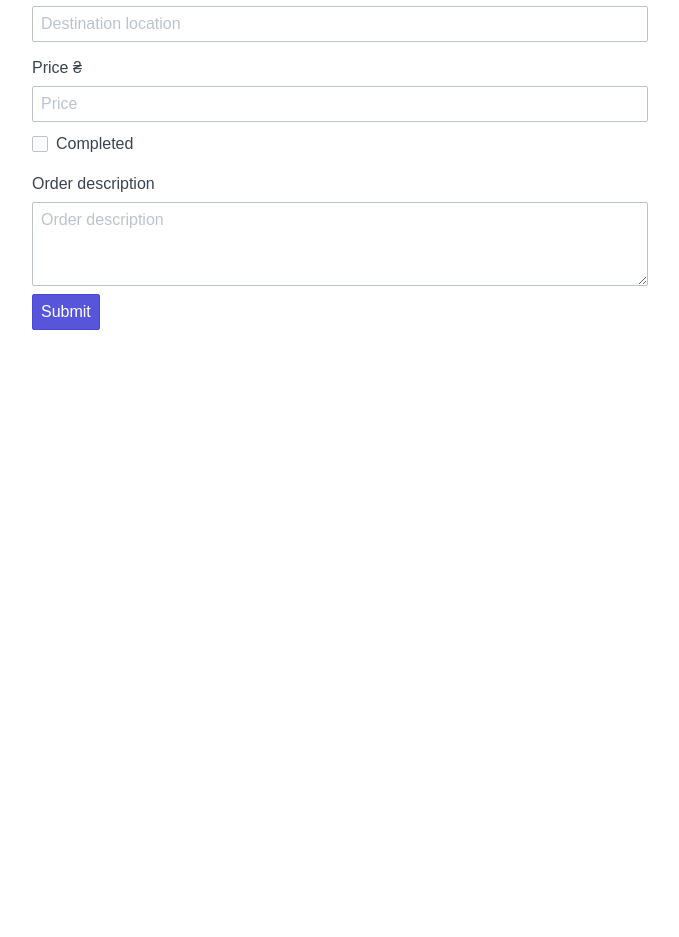
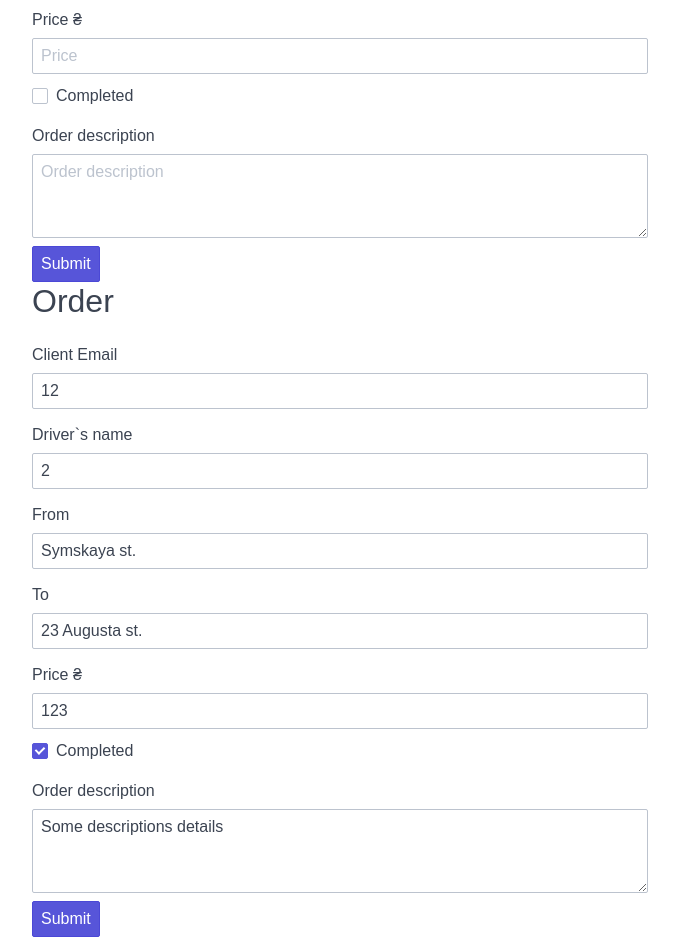
Before and after one commit to logicandy/taxi-3, a React (Create React App) app: page /dispatcher in a window 1280 px wide. Shown: the part 440-1377 px from the top of the page, without its empty margins (300-979 px from the left). Before the commit the page ends 800 px from the top, so only its background shows below. Built offline with nearby package versions, Linux system fonts and the light colour scheme.

Commit message:
Added components for form behavior

```diff
--- a/src/components/Dispatcher/Dispatcher.js
+++ b/src/components/Dispatcher/Dispatcher.js
@@ -1,5 +1,6 @@
 import React from 'react';
-import OrderEditForm from '../OrderEditForm/OrderEditForm';
+import EditOrderHandler from '../OrderEditForm/EditOrderHandler';
+import AddOrderHandler from '../OrderEditForm/AddOrderHandler';
 import './Dispatcher.css';
 
 
@@ -8,9 +9,9 @@ export default class Dispatcher extends React.Component {
     return (
       <div className="Dispatcher container">
         <h1 className="Dispatcher-title"> Dispatcher page </h1>
-        <OrderEditForm/>
+        <AddOrderHandler/>
+        <EditOrderHandler/>
       </div>
-
     );
   }
 }
--- /dev/null
+++ b/src/components/OrderEditForm/AddOrderHandler.js
@@ -0,0 +1,26 @@
+import React from 'react';
+import OrderEditForm from './OrderForm.js';
+
+export default class AddOrderHandler extends React.Component {
+
+  constructor() {
+    super();
+    this.state = {
+      order: null
+    };
+    this.handleAddSubmit = this.handleAddSubmit.bind(this);
+  }
+
+  handleAddSubmit() {
+    console.log('Added');
+    return false;
+  }
+
+  render() {
+    return (
+      <OrderEditForm
+        onSubmit={this.handleAddSubmit}
+      />
+    );
+  }
+}
--- /dev/null
+++ b/src/components/OrderEditForm/EditOrderHandler.js
@@ -0,0 +1,40 @@
+import React from 'react';
+import OrderEditForm from './OrderForm.js';
+const json = require('./order.json');
+
+export default class EditOrderHandler extends React.Component {
+
+  constructor() {
+    super();
+    this.state = {
+      order: null
+    };
+    this.loadData = this.loadData.bind(this);
+    this.handleEditSubmit = this.handleEditSubmit.bind(this)
+  }
+
+  componentWillMount() {
+    console.log(json);
+    this.loadData();
+  }
+
+  loadData() {
+    this.setState({
+      order: json
+    })
+  }
+
+  handleEditSubmit(e) {
+    e.preventDefault();
+    console.log('Edited');
+  }
+
+  render() {
+    return (
+      <OrderEditForm
+        onSubmit={this.handleEditSubmit}
+        order={this.state.order}
+      />
+    );
+  }
+}
--- a/src/components/OrderEditForm/OrderEditForm.js
+++ /dev/null
@@ -1,55 +0,0 @@
-import React from 'react';
-import './OrderEditForm.css';
-
-export default class OrderEditForm extends React.Component {
-  render() {
-    return (
-      <form className="OrderEditForm column col-6">
-        <div className="form-group">
-          <h2>Order</h2>
-          <label className="form-label">Client Email </label>
-          <input className="form-input" type="text" list="clients-emails" placeholder="Client Email"/><br/>
-          <datalist className="form-select" id="clients-emails">
-            <option>Client Email1</option>
-            <option>Client Email2</option>
-            <option>Client Email3</option>
-          </datalist>
-        </div>
-        <div className="form-group">
-          <label className="form-label">Driver`s name </label>
-          <input className="form-input" type="text" list="drivers-names" placeholder="Driver`s Name"/><br/>
-          <datalist className="form-select" id="drivers-names">
-            <option>Driver`s Name1</option>
-            <option>Driver`s Name2</option>
-            <option>Driver`s Name3</option>
-          </datalist>
-        </div>
-        <div className="form-group">
-          <label className="form-label" placeholder="From">From</label>
-          <input className="form-input" type="text" placeholder="Start location"/>
-        </div>
-        <div className="form-group">
-          <label className="form-label" placeholder="From">To</label>
-          <input className="form-input" type="text" placeholder="Destination location"/>
-        </div>
-        <div className="form-group">
-          <label className="form-label" placeholder="Price">Price &#8372;</label>
-          <input className="form-input" type="text" placeholder="Price"/>
-        </div>
-        <div className="form-group">
-          <label className="form-checkbox">
-            <input type="checkbox"/>
-            <i className="form-icon">
-            </i> Completed
-          </label>
-        </div>
-        <div className="form-group">
-          <label className="form-label">Order description</label>
-          <textarea className="form-input" placeholder="Order description" rows="3">
-          </textarea>
-        </div>
-        <input className="btn btn-primary" type="submit" value="Submit"/>
-      </form>
-    );
-  }
-}
--- a/src/components/OrderEditForm/OrderEditForm.css
+++ b/src/components/OrderEditForm/OrderForm.css
@@ -1,3 +1,3 @@
-.OrderEditForm{
+.OrderForm{
   margin: 0 auto;
 }
--- /dev/null
+++ b/src/components/OrderEditForm/OrderForm.js
@@ -0,0 +1,144 @@
+import React from 'react';
+import './OrderForm.css';
+
+export default class OrderEditForm extends React.Component {
+
+  constructor() {
+    super();
+    this.state = {
+      client_id: '',
+      driver_id: '',
+      from: '',
+      to: '',
+      price: '',
+      state: '',
+      comment: ''
+    };
+    this.handleChange = this.handleChange.bind(this);
+  };
+
+  componentWillMount() {
+    if (this.props.order)
+      this.setState({
+        client_id: this.props.order.client_id,
+        driver_id: this.props.order.driver_id,
+        from: this.props.order.from,
+        to: this.props.order.to,
+        price: this.props.order.price,
+        state: this.props.order.state,
+        comment: this.props.order.comment
+      });
+  }
+
+
+  handleChange(e) {
+    if(e.target.type =='checkbox'){
+      this.setState({[e.target.name]: !this.state.state});
+    }
+    else{
+      this.setState({[e.target.name]: e.target.value});
+    }
+    console.log(this.state[e.target.name]);
+
+  }
+
+
+
+  render() {
+    return (
+      <form className="OrderForm column col-6" onSubmit={this.props.onSubmit}>
+        <div className="form-group">
+          <h2>Order</h2>
+          <label className="form-label">Client Email </label>
+          <input
+            name="client_id"
+            className="form-input"
+            type="text" list="clients-emails"
+            placeholder="Client Email"
+            onChange={this.handleChange}
+            value={this.state.client_id}
+          />
+          <datalist className="form-select" id="clients-emails">
+            <option>Client Email1</option>
+            <option>Client Email2</option>
+            <option>Client Email3</option>
+          </datalist>
+        </div>
+        <div className="form-group">
+          <label className="form-label">Driver`s name </label>
+          <input
+            name="driver_id"
+            className="form-input"
+            type="text" list="drivers-names"
+            placeholder="Driver`s Name"
+            onChange={this.handleChange}
+            value={this.state.driver_id}
+          />
+          <datalist className="form-select" id="drivers-names">
+            <option>Driver`s Name1</option>
+            <option>Driver`s Name2</option>
+            <option>Driver`s Name3</option>
+          </datalist>
+        </div>
+        <div className="form-group">
+          <label className="form-label" placeholder="From">From</label>
+          <input
+            name="from"
+            className="form-input"
+            type="text"
+            placeholder="Start location"
+            onChange={this.handleChange}
+            value={this.state.from}
+          />
+        </div>
+        <div className="form-group">
+          <label className="form-label" placeholder="From">To</label>
+          <input
+            name="to"
+            className="form-input"
+            type="text"
+            placeholder="Destination location"
+            onChange={this.handleChange}
+            value={this.state.to}
+          />
+        </div>
+        <div className="form-group">
+          <label className="form-label" placeholder="Price">Price &#8372;</label>
+          <input
+            name="price"
+            className="form-input"
+            type="text"
+            placeholder="Price"
+            onChange={this.handleChange}
+            value={this.state.price}
+          />
+        </div>
+        <div className="form-group">
+          <label className="form-checkbox">
+            <input
+              name="completed"
+              type="checkbox"
+              onChange={this.handleChange}
+              defaultChecked={this.state.state}
+            />
+            <i className="form-icon">
+            </i> Completed
+          </label>
+        </div>
+        <div className="form-group">
+          <label className="form-label">Order description</label>
+          <textarea
+            name="comment"
+            className="form-input"
+            placeholder="Order description"
+            rows="3"
+            onChange={this.handleChange}
+            value={this.state.comment}
+          >
+          </textarea>
+        </div>
+        <input className="btn btn-primary" type="submit" value="Submit"/>
+      </form>
+    );
+  }
+}
--- /dev/null
+++ b/src/components/OrderEditForm/order.json
@@ -0,0 +1,11 @@
+{
+  "client_id": "12",
+  "driver_id": "2",
+  "from": "Symskaya st.",
+  "to": "23 Augusta st.",
+  "state": "true",
+  "price": "123",
+  "comment": "Some descriptions details ",
+  "created_at": "",
+  "updated_at": ""
+}
```
Also changed, not shown: 1 other file (tests, documents, lock files or other folders).
